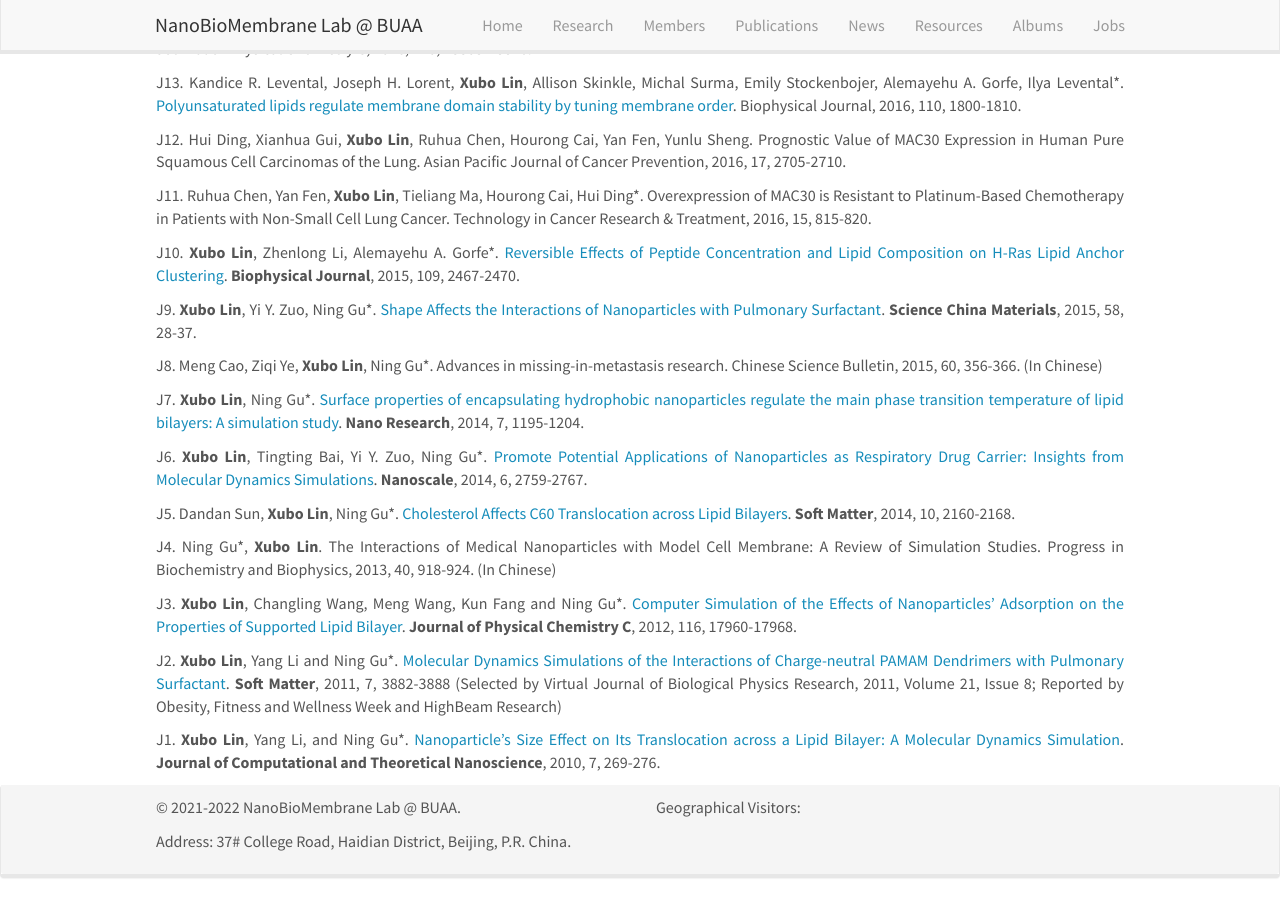
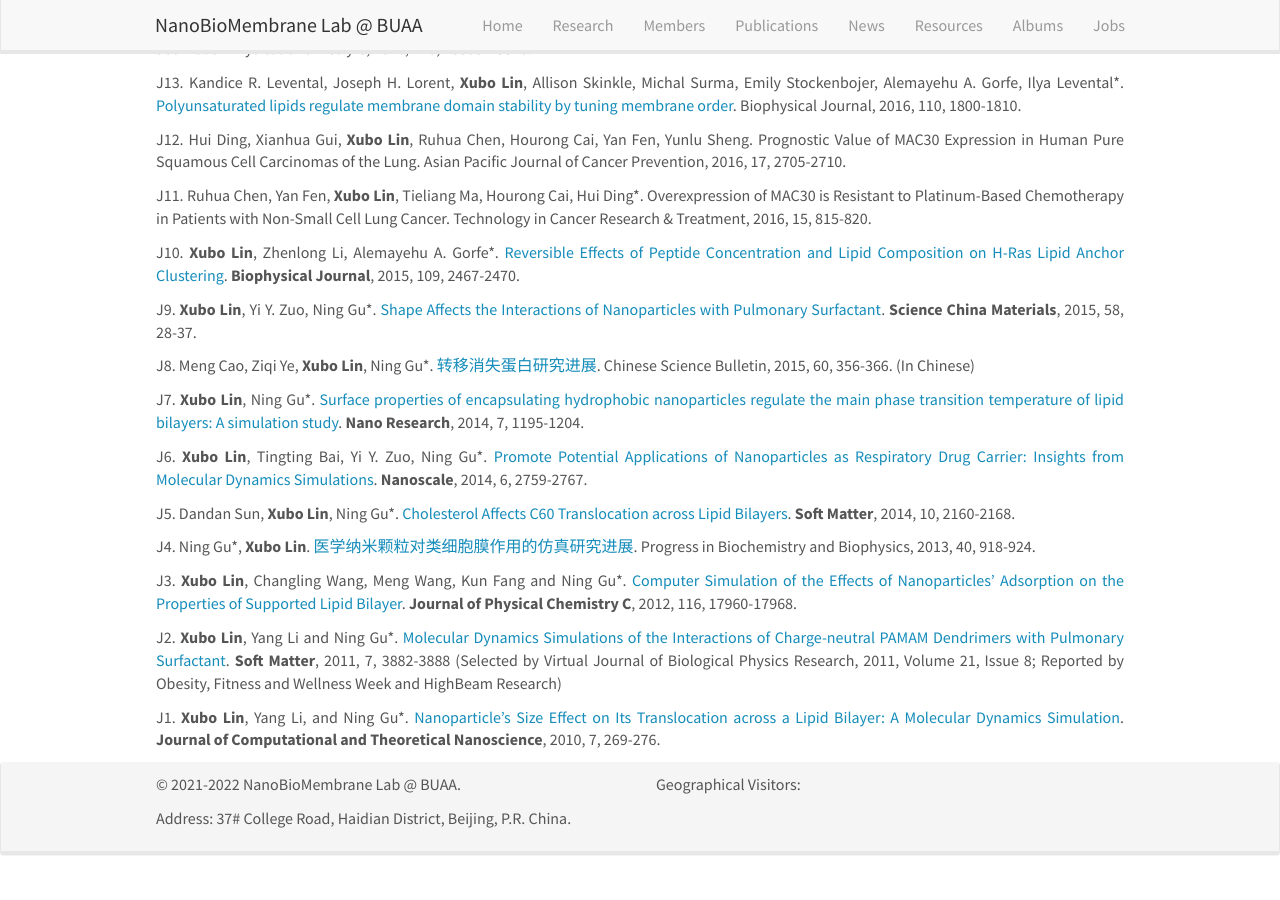
Before and after one commit to linxubo/linxubo.github.io, a Jekyll site: the page built from _pages/publications.md, in a window 1280 px wide and 900 px high, scrolled down 2614 px. Built offline with Jekyll 4.4.1, drawn with Linux system fonts in a browser that asks for light colours; nearby versions of some CDN libraries; a script that is not in the unit is left out; after the commit the page ends 3491 px from its top, so only the background shows below that.

Commit message:
Update publications.md

```diff
--- a/_pages/publications.md
+++ b/_pages/publications.md
@@ -97,7 +97,7 @@ J10. **Xubo Lin**, Zhenlong Li, Alemayehu A. Gorfe*. [Reversible Effects of Pept
 
 J9. **Xubo Lin**, Yi Y. Zuo, Ning Gu*. [Shape Affects the Interactions of Nanoparticles with Pulmonary Surfactant](https://link.springer.com/article/10.1007/s40843-014-0018-5). **Science China Materials**, 2015, 58, 28-37.
 
-J8. Meng Cao, Ziqi Ye, **Xubo Lin**, Ning Gu*. Advances in missing-in-metastasis research. Chinese Science Bulletin, 2015, 60, 356-366. (In Chinese)
+J8. Meng Cao, Ziqi Ye, **Xubo Lin**, Ning Gu*. [转移消失蛋白研究进展](https://www.cnki.com.cn/Article/CJFDTotal-KXTB201504004.htm). Chinese Science Bulletin, 2015, 60, 356-366. (In Chinese)
 
 J7. **Xubo Lin**, Ning Gu*. [Surface properties of encapsulating hydrophobic nanoparticles regulate the main phase transition temperature of lipid bilayers: A simulation study](https://link.springer.com/article/10.1007/s12274-014-0482-3). **Nano Research**, 2014, 7, 1195-1204.
 
@@ -105,7 +105,7 @@ J6. **Xubo Lin**, Tingting Bai, Yi Y. Zuo, Ning Gu*. [Promote Potential Applicat
 
 J5. Dandan Sun, **Xubo Lin**, Ning Gu*. [Cholesterol Affects C60 Translocation across Lipid Bilayers](https://pubs.rsc.org/en/content/articlehtml/2014/sm/c3sm52211c). **Soft Matter**, 2014, 10, 2160-2168.
 
-J4. Ning Gu*, **Xubo Lin**. The Interactions of Medical Nanoparticles with Model Cell Membrane: A Review of Simulation Studies. Progress in Biochemistry and Biophysics, 2013, 40, 918-924. (In Chinese)
+J4. Ning Gu*, **Xubo Lin**. [医学纳米颗粒对类细胞膜作用的仿真研究进展](https://www.cnki.com.cn/Article/CJFDTotal-SHSW201310004.htm). Progress in Biochemistry and Biophysics, 2013, 40, 918-924.
 
 J3. **Xubo Lin**, Changling Wang, Meng Wang, Kun Fang and Ning Gu*. [Computer Simulation of the Effects of Nanoparticles' Adsorption on the Properties of Supported Lipid Bilayer](https://pubs.acs.org/doi/abs/10.1021/jp305784z). **Journal of Physical Chemistry C**, 2012, 116, 17960-17968.
 
```
